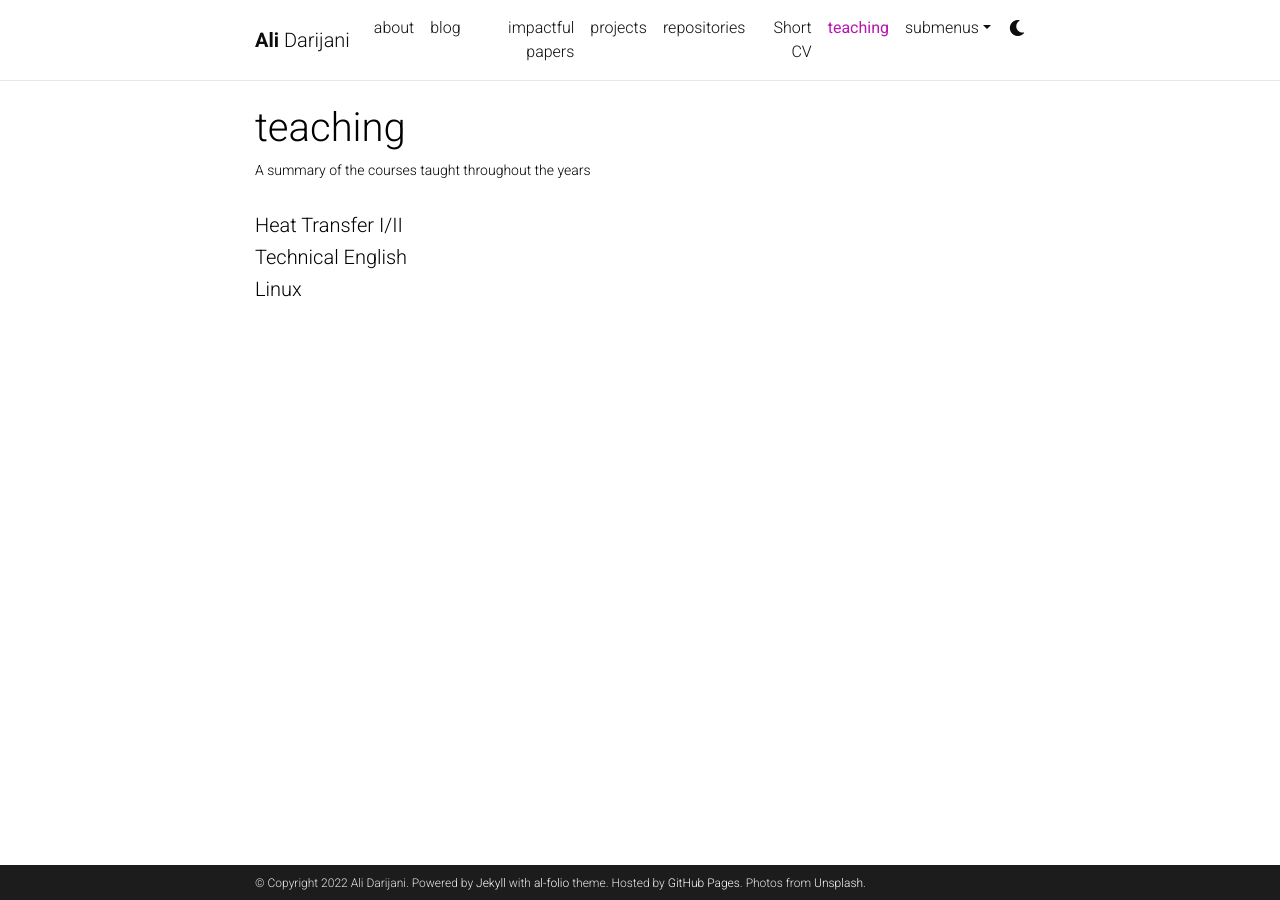
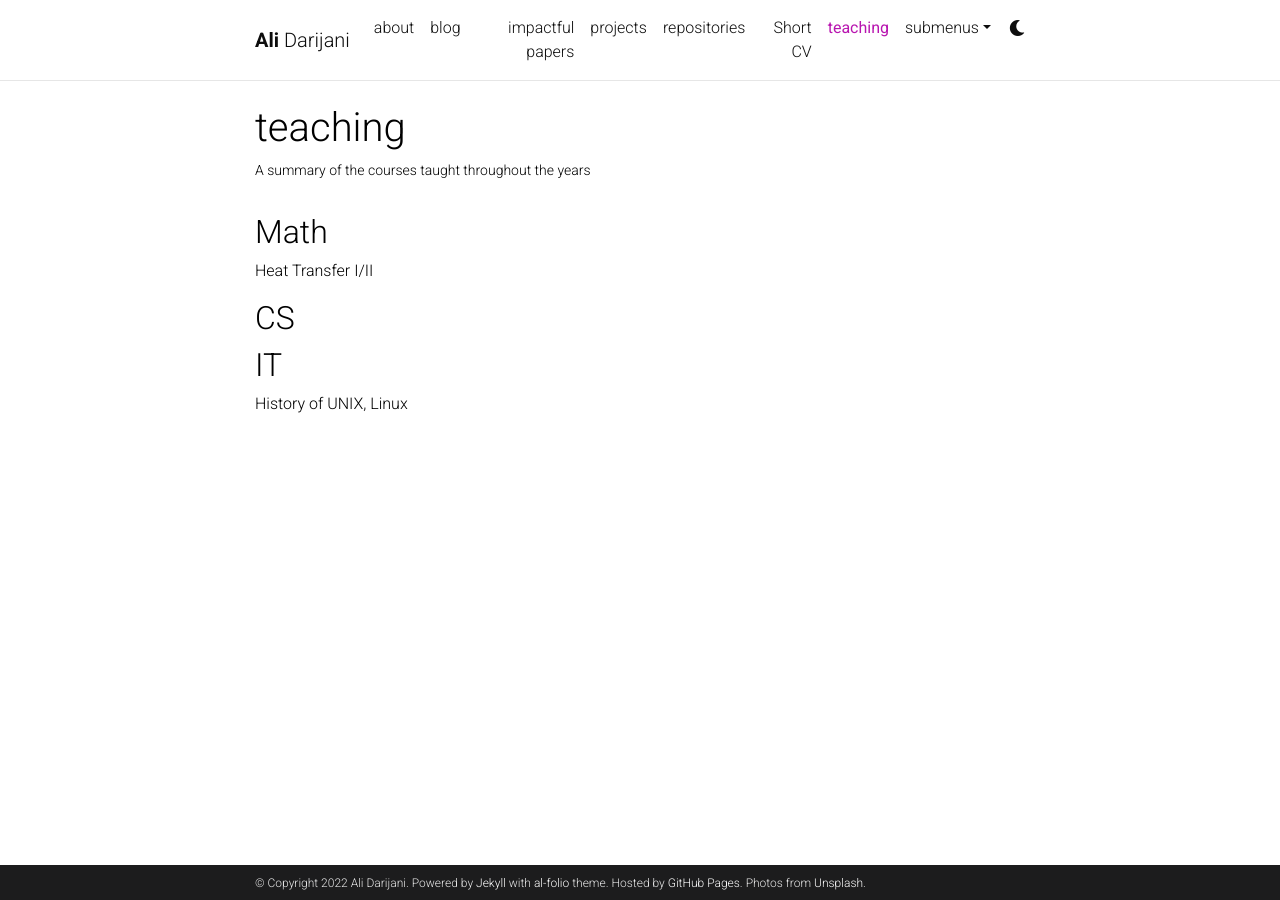
Before and after one commit to adarijani/adarijani.github.io_archived, a Jekyll site: the page built from _pages/teaching.md, in a window 1280 px wide. Built offline with Jekyll 4.4.1, drawn with Linux system fonts in a browser that asks for light colours; comment, search, counter and statistics services are not loaded; a style sheet for code colours, icons or effects is not loaded.

Commit message:
Update teaching.md

```diff
--- a/_pages/teaching.md
+++ b/_pages/teaching.md
@@ -10,6 +10,8 @@ nav_order: 5
 
 [comment]: <>(Organize your courses by years, topics, or universities, however you like!)
 
-##### Heat Transfer I/II
-##### Technical English
-##### Linux
+## Math
+Heat Transfer I/II
+## CS
+## IT
+History of UNIX, Linux
```
